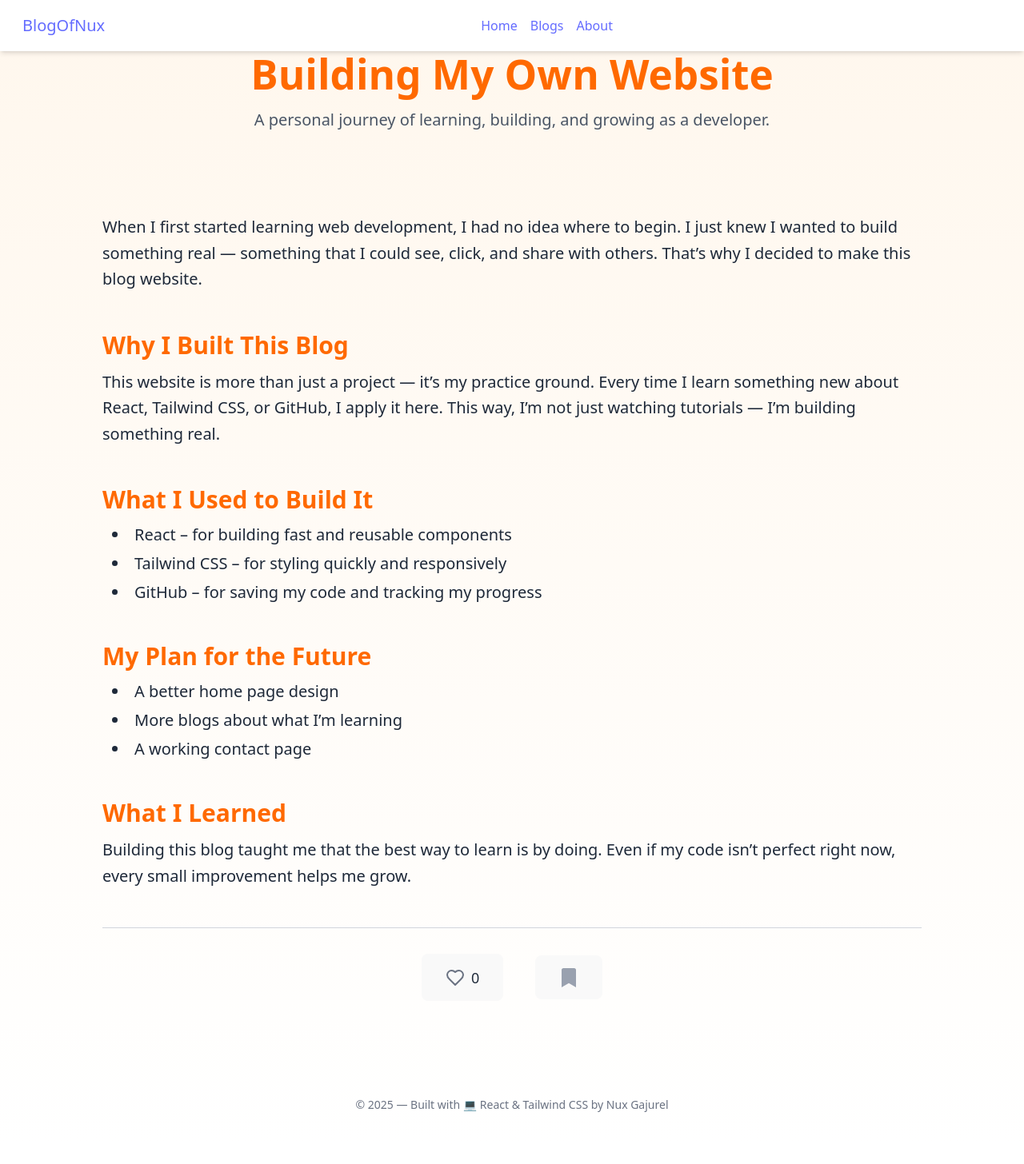
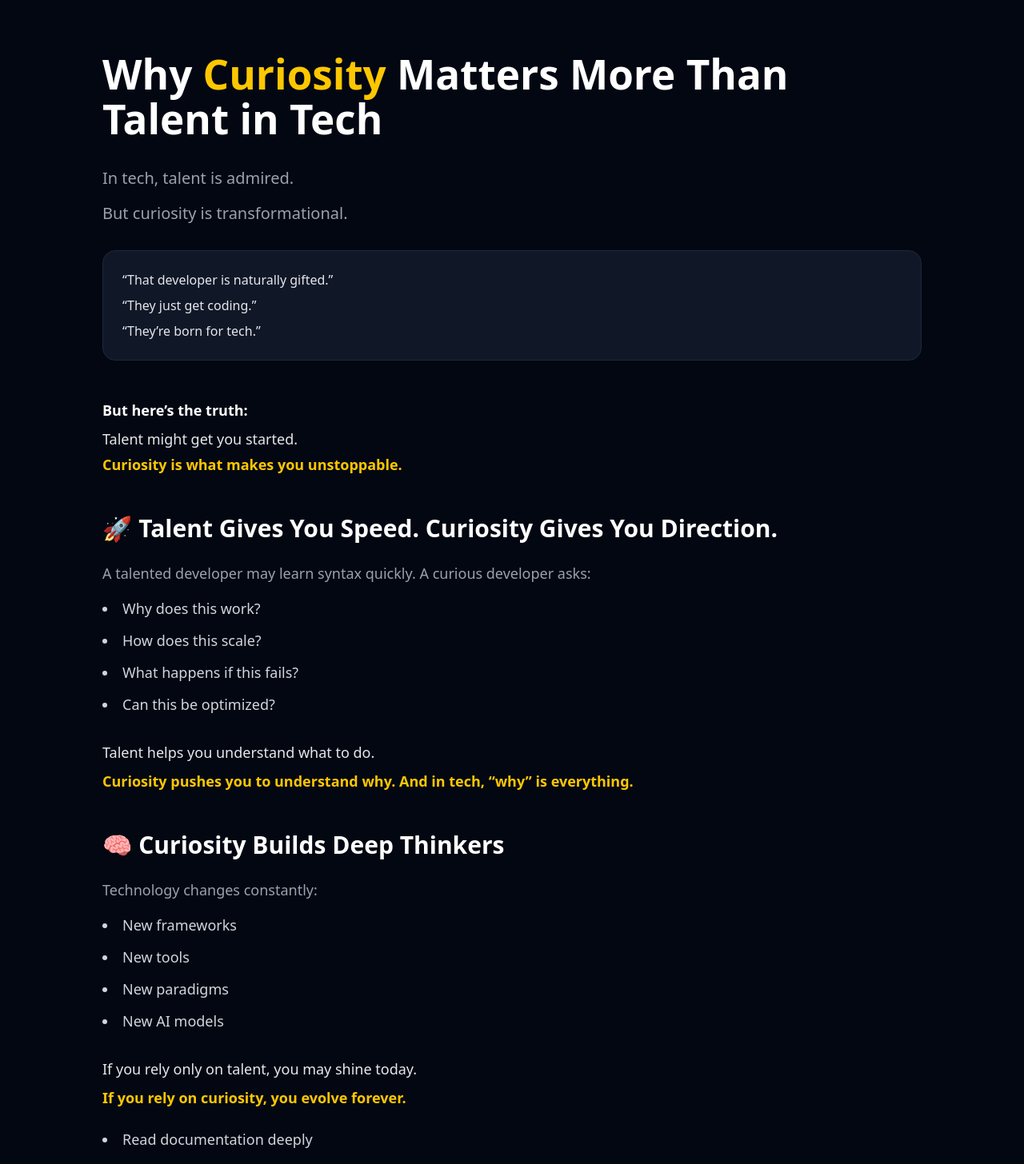
Before and after one commit to NuxGajurel/Blog-App, a React (Vite) app: page /blogOne in a window 1280 px wide. Shown: the top 1456 px of the page at 80% size. Before the commit the page ends 1432 px from the top, so only its background shows below. Built offline with nearby package versions, Linux system fonts and the light colour scheme.

Commit message:
blog ...

```diff
--- a/src/App.jsx
+++ b/src/App.jsx
@@ -10,7 +10,7 @@ import BlogOne from "./components/BlogOne";
 const App = () => {
   return (
     <BrowserRouter>
-      <Navbar />
+
       <Routes>
         <Route path="/" element={<Home />} />
         <Route path="/blogs" element={<Blogs />} />
--- a/src/components/BlogOne.jsx
+++ b/src/components/BlogOne.jsx
@@ -1,109 +1,192 @@
-import React, { useState } from "react";
-import { FaBookmark } from "react-icons/fa";
-import { LuHeart } from "react-icons/lu";
+import React from "react";
 
 const BlogOne = () => {
-  const [liked, setLiked] = useState(false);
-  const [likeCount, setLikeCount] = useState(0);
-  const [fav, setFav] = useState(false);
+  return (
+    <div className="bg-gray-950 text-gray-200 min-h-screen w-full">
+      {/* Full Width Section */}
+      <div className="w-full min-h-screen py-16 px-6 lg:px-20 xl:px-32">
+        {/* Centered Content Container */}
+        <div className="max-w-5xl mx-auto">
+          {/* Title */}
+          <h1 className="text-4xl md:text-5xl lg:text-6xl font-bold text-white leading-tight mb-8">
+            Why <span className="text-yellow-400">Curiosity</span> Matters More
+            Than Talent in Tech
+          </h1>
 
-  const handleLike = () => {
-    setLiked((prev) => !prev);
-    setLikeCount((prev) => (liked ? prev - 1 : prev + 1));
-  };
+          {/* Intro */}
+          <p className="text-lg lg:text-xl text-gray-400 mb-4">
+            In tech, talent is admired.
+          </p>
+          <p className="text-lg lg:text-xl text-gray-400 mb-8">
+            But curiosity is transformational.
+          </p>
 
-  return (
-    <div className="min-h-screen bg-gradient-to-b from-orange-50 to-white text-gray-800">
-      <header className="py-16 px-6 sm:px-10 lg:px-24 text-center">
-        <h1 className="text-4xl sm:text-6xl font-bold text-orange-500 mb-4">
-          Building My Own Website
-        </h1>
-        <p className="text-lg sm:text-xl text-gray-600 max-w-3xl mx-auto">
-          A personal journey of learning, building, and growing as a developer.
-        </p>
-      </header>
+          {/* Quote Box */}
+          <div className="bg-gray-900 border border-gray-800 p-6 rounded-2xl mb-12">
+            <p className="mb-2">“That developer is naturally gifted.”</p>
+            <p className="mb-2">“They just get coding.”</p>
+            <p>“They’re born for tech.”</p>
+          </div>
 
-      <main className="px-6 sm:px-10 lg:px-32 py-10 space-y-12">
-        <section className="space-y-6">
-          <p className="text-lg sm:text-xl leading-relaxed">
-            When I first started learning web development, I had no idea where
-            to begin. I just knew I wanted to build something real — something
-            that I could see, click, and share with others. That’s why I decided
-            to make this blog website.
+          <p className="mb-2 font-semibold text-white text-lg">
+            But here’s the truth:
           </p>
-        </section>
+          <p className="mb-1 text-lg">Talent might get you started.</p>
+          <p className="mb-12 text-yellow-400 font-semibold text-lg">
+            Curiosity is what makes you unstoppable.
+          </p>
 
-        <section>
-          <h2 className="text-3xl font-semibold text-orange-500 mb-3">
-            Why I Built This Blog
+          {/* Section 1 */}
+          <h2 className="text-2xl lg:text-3xl font-bold text-white mb-6">
+            🚀 Talent Gives You Speed. Curiosity Gives You Direction.
           </h2>
-          <p className="text-lg sm:text-xl leading-relaxed">
-            This website is more than just a project — it’s my practice ground.
-            Every time I learn something new about React, Tailwind CSS, or
-            GitHub, I apply it here. This way, I’m not just watching tutorials —
-            I’m building something real.
+
+          <p className="mb-4 text-gray-400 text-lg">
+            A talented developer may learn syntax quickly. A curious developer
+            asks:
           </p>
-        </section>
 
-        <section>
-          <h2 className="text-3xl font-semibold text-orange-500 mb-3">
-            What I Used to Build It
+          <ul className="list-disc list-inside space-y-3 mb-8 text-gray-300 text-lg">
+            <li>Why does this work?</li>
+            <li>How does this scale?</li>
+            <li>What happens if this fails?</li>
+            <li>Can this be optimized?</li>
+          </ul>
+
+          <p className="mb-2 text-lg">
+            Talent helps you understand what to do.
+          </p>
+          <p className="mb-12 text-yellow-400 text-lg font-semibold">
+            Curiosity pushes you to understand why. And in tech, “why” is
+            everything.
+          </p>
+
+          {/* Section 2 */}
+          <h2 className="text-2xl lg:text-3xl font-bold text-white mb-6">
+            🧠 Curiosity Builds Deep Thinkers
           </h2>
-          <ul className="list-disc list-inside text-lg sm:text-xl space-y-2 ml-3">
-            <li>React – for building fast and reusable components</li>
-            <li>Tailwind CSS – for styling quickly and responsively</li>
-            <li>GitHub – for saving my code and tracking my progress</li>
+
+          <p className="mb-4 text-gray-400 text-lg">
+            Technology changes constantly:
+          </p>
+
+          <ul className="list-disc list-inside space-y-3 mb-8 text-gray-300 text-lg">
+            <li>New frameworks</li>
+            <li>New tools</li>
+            <li>New paradigms</li>
+            <li>New AI models</li>
           </ul>
-        </section>
 
-        <section>
-          <h2 className="text-3xl font-semibold text-orange-500 mb-3">
-            My Plan for the Future
+          <p className="mb-2 text-lg">
+            If you rely only on talent, you may shine today.
+          </p>
+          <p className="mb-6 text-yellow-400 text-lg font-semibold">
+            If you rely on curiosity, you evolve forever.
+          </p>
+
+          <ul className="list-disc list-inside space-y-3 mb-12 text-gray-300 text-lg">
+            <li>Read documentation deeply</li>
+            <li>Explore source code</li>
+            <li>Test edge cases</li>
+            <li>Break systems to understand them</li>
+            <li>Build projects just to experiment</li>
+          </ul>
+
+          {/* Section 3 */}
+          <h2 className="text-2xl lg:text-3xl font-bold text-white mb-6">
+            🔥 Curiosity Turns Problems Into Opportunities
           </h2>
-          <ul className="list-disc list-inside text-lg sm:text-xl space-y-2 ml-3">
-            <li>A better home page design</li>
-            <li>More blogs about what I’m learning</li>
-            <li>A working contact page</li>
+
+          <p className="mb-4 text-gray-400 text-lg">When something breaks:</p>
+
+          <ul className="list-disc list-inside space-y-3 mb-8 text-gray-300 text-lg">
+            <li>A talented developer may fix it.</li>
+            <li>A curious developer studies it.</li>
           </ul>
-        </section>
 
-        <section>
-          <h2 className="text-3xl font-semibold text-orange-500 mb-3">
-            What I Learned
+          <p className="mb-4 text-gray-400 text-lg">That study builds:</p>
+
+          <ul className="list-disc list-inside space-y-3 mb-12 text-gray-300 text-lg">
+            <li>Debugging skills</li>
+            <li>System thinking</li>
+            <li>Architecture awareness</li>
+            <li>Performance intuition</li>
+          </ul>
+
+          <p className="mb-12 text-yellow-400 font-semibold text-lg">
+            Curiosity creates engineers. Talent creates coders.
+          </p>
+
+          {/* Section 4 */}
+          <h2 className="text-2xl lg:text-3xl font-bold text-white mb-6">
+            💡 Curiosity Is Learnable. Talent Isn’t Required.
           </h2>
-          <p className="text-lg sm:text-xl leading-relaxed">
-            Building this blog taught me that the best way to learn is by doing.
-            Even if my code isn’t perfect right now, every small improvement
-            helps me grow.
+
+          <p className="mb-4 text-lg">
+            You don’t need to be the smartest person in the room. You just need
+            to keep asking:
           </p>
-        </section>
 
-        <div className="border-t border-gray-300 pt-8 flex justify-center items-center gap-10 text-2xl">
-          <button
-            onClick={handleLike}
-            className="flex items-center gap-2 hover:scale-110 transition-transform"
-          >
-            <span className={`${liked ? "text-red-500" : "text-gray-500"}`}>
-              {liked ? "❤️" : <LuHeart />}
-            </span>
-            <span className="text-lg">{likeCount}</span>
-          </button>
+          <ul className="list-disc list-inside space-y-3 mb-12 text-gray-300 text-lg">
+            <li>Why?</li>
+            <li>How?</li>
+            <li>What if?</li>
+            <li>What’s under the hood?</li>
+          </ul>
 
-          <button
-            onClick={() => setFav(!fav)}
-            className="hover:scale-110 transition-transform"
-          >
-            <FaBookmark
-              className={`${fav ? "text-yellow-400" : "text-gray-400"}`}
-            />
-          </button>
+          <p className="mb-12 text-yellow-400 font-semibold text-lg">
+            Curiosity is a habit. And habits beat raw talent every single time.
+          </p>
+
+          {/* Section 5 */}
+          <h2 className="text-2xl lg:text-3xl font-bold text-white mb-6">
+            🛑 The Danger of Relying on Talent Alone
+          </h2>
+
+          <p className="mb-4 text-gray-400 text-lg">
+            Talent can make you comfortable. Comfort kills growth.
+          </p>
+
+          <ul className="list-disc list-inside space-y-3 mb-12 text-gray-300 text-lg">
+            <li>“I already know this.”</li>
+            <li>“This is easy.”</li>
+            <li>“Good enough.”</li>
+          </ul>
+
+          <p className="mb-12 text-yellow-400 text-lg">
+            Curiosity keeps you uncomfortable — and that’s where growth lives.
+          </p>
+
+          {/* Section 6 */}
+          <h2 className="text-2xl lg:text-3xl font-bold text-white mb-6">
+            🌱 How to Develop Curiosity in Tech
+          </h2>
+
+          <ul className="list-disc list-inside space-y-3 mb-12 text-gray-300 text-lg">
+            <li>Read beyond the tutorial</li>
+            <li>Rebuild features without libraries</li>
+            <li>Explore documentation like a book</li>
+            <li>Study system design basics</li>
+            <li>Ask senior developers deeper questions</li>
+            <li>Build side projects just to experiment</li>
+          </ul>
+
+          {/* Final */}
+          <h2 className="text-2xl lg:text-3xl font-bold text-white mb-6">
+            💬 Final Thoughts
+          </h2>
+
+          <p className="mb-6 text-gray-400 text-lg">
+            The tech industry does not reward talent alone. It rewards
+            adaptability. It rewards problem-solvers. It rewards thinkers.
+          </p>
+
+          <p className="text-xl lg:text-2xl font-semibold text-yellow-400 mt-6">
+            Just stay curious. That alone can take you further than raw
+            intelligence ever could.
+          </p>
         </div>
-      </main>
-
-      <footer className="mt-20 pb-10 text-center text-gray-500 text-sm">
-        © {new Date().getFullYear()} — Built with 💻 React & Tailwind CSS by Nux
-        Gajurel
-      </footer>
+      </div>
     </div>
   );
 };
--- a/src/components/Blogs.jsx
+++ b/src/components/Blogs.jsx
@@ -2,7 +2,7 @@ import React, { useState } from "react";
 import Nux from "../assets/3.jpg";
 import { FaArrowRightLong } from "react-icons/fa6";
 import { Link } from "react-router-dom";
-
+import Navbar from "./Navbar";
 
 const Blogs = () => {
   const infoBlogs = [
@@ -23,13 +23,14 @@ const Blogs = () => {
 
   return (
     <div>
+     <navbar />
       <div>
         <input
           type="text"
           value={search}
           placeholder="Search Blogs....."
           onChange={(e) => setSearch(e.target.value)}
-          className="mt-33 border border-gray-300 rounded-lg px-4 py-2 w-70 max-w-md focus:outline-none m-4 focus:ring focus:ring-blue-300"
+          className="mt-33 border border-gray-300 rounded-lg px-4 py-2 w-full max-w-md focus:outline-none m-4 focus:ring focus:ring-blue-300"
         />
       </div>
 
```
